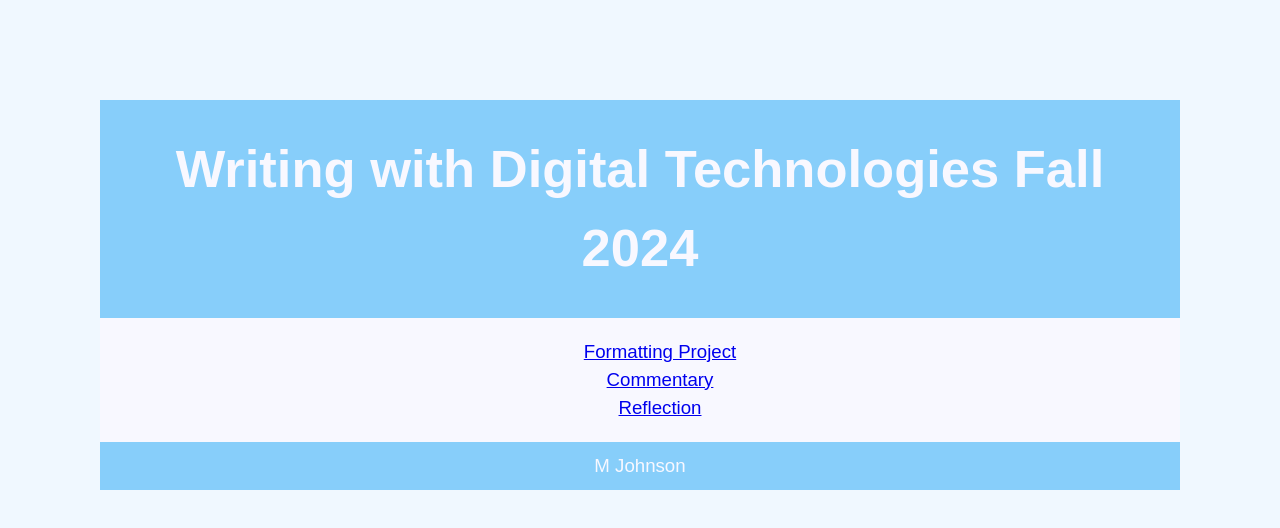
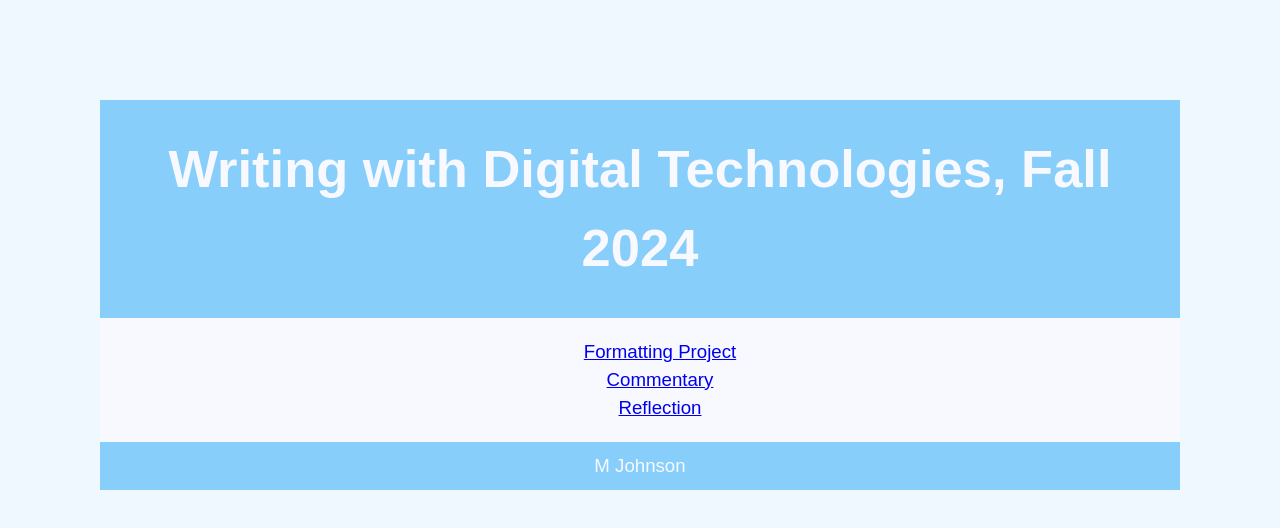
Before and after one commit to moriahcarol/4662Final, a plain HTML site: page index.html in a window 1280 px wide. Drawn offline with Linux system fonts and the light colour scheme.

Commit message:
Update index.html

```diff
--- a/index.html
+++ b/index.html
@@ -9,7 +9,7 @@
 
      <body>
           <header>
-               <h2>Writing with Digital Technologies Fall 2024</h2>
+               <h2>Writing with Digital Technologies, Fall 2024</h2>
           </header>
 
      <section>
```
